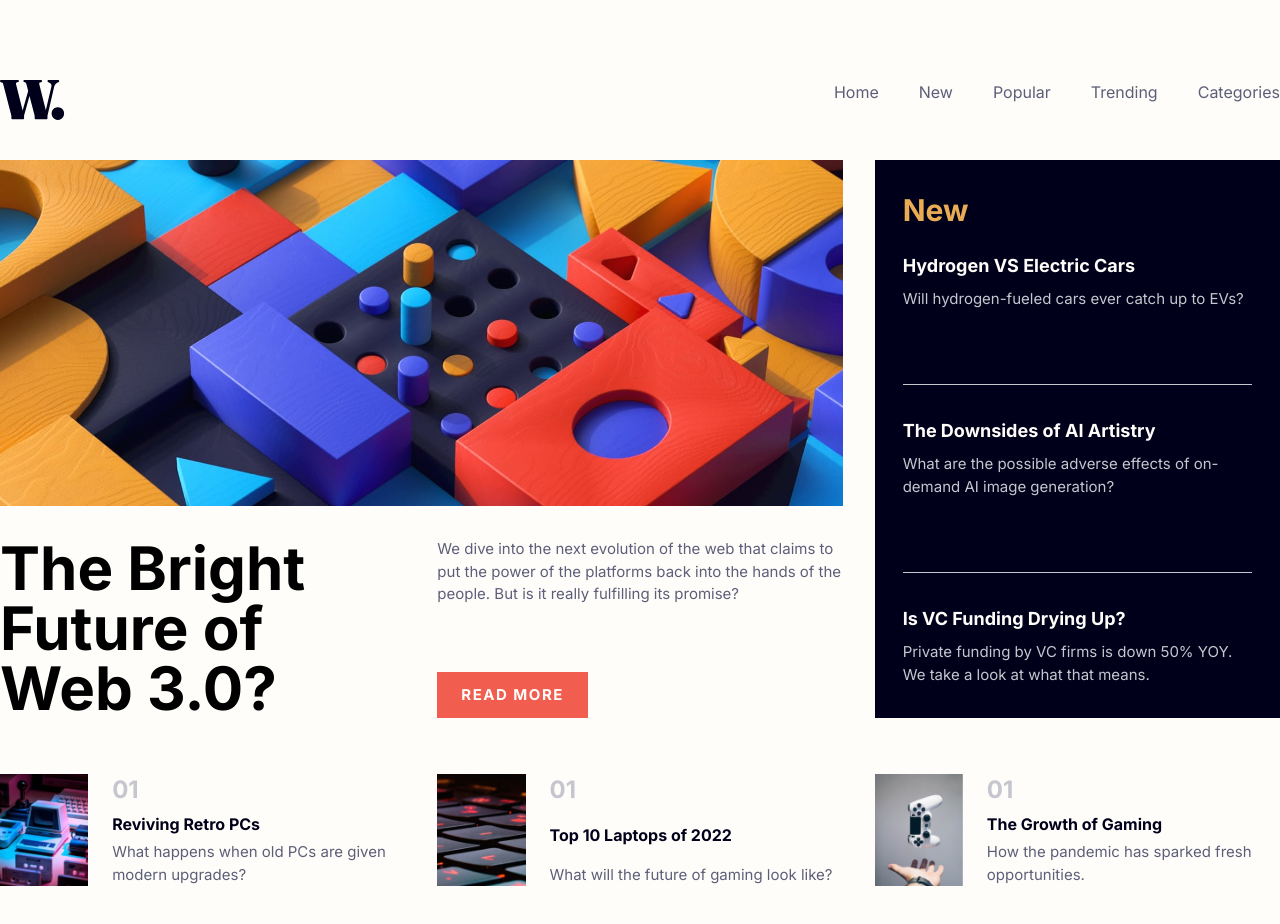
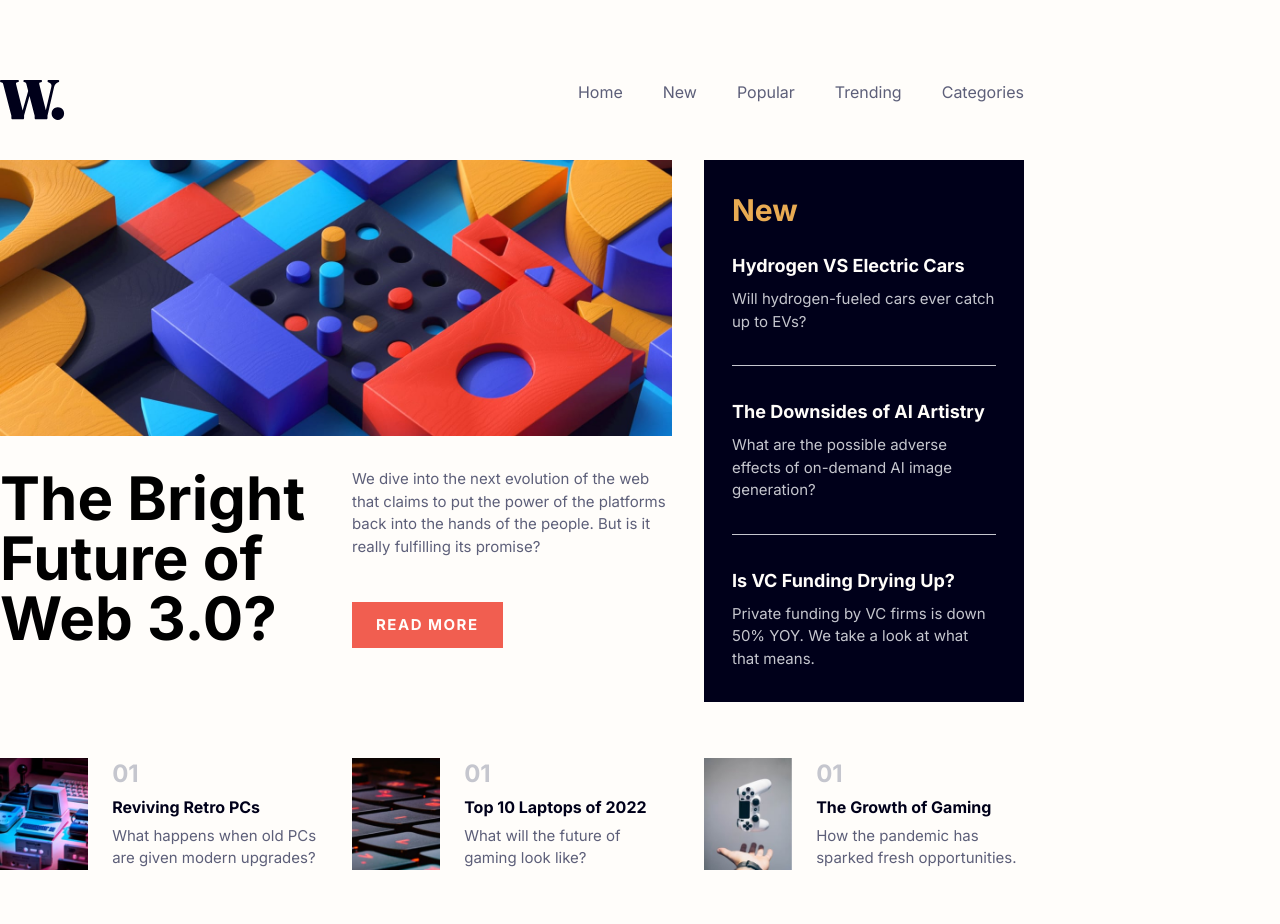
Before and after one commit to antonsarg/fe-news-homepage, a React (Vite) app: page / in a window 1280 px wide. Shown: the top 924 px of the page. Built offline with nearby package versions, Linux system fonts and the light colour scheme.

Commit message:
feat: Add max width

```diff
--- a/src/App.jsx
+++ b/src/App.jsx
@@ -52,7 +52,7 @@
   ];
 
   return (
-    <div className="App relative">
+    <div className="App relative max-w-5xl">
       <nav>
         <div className="container flex justify-between pt-6 pb-4 md:pt-20">
           <div>
```
